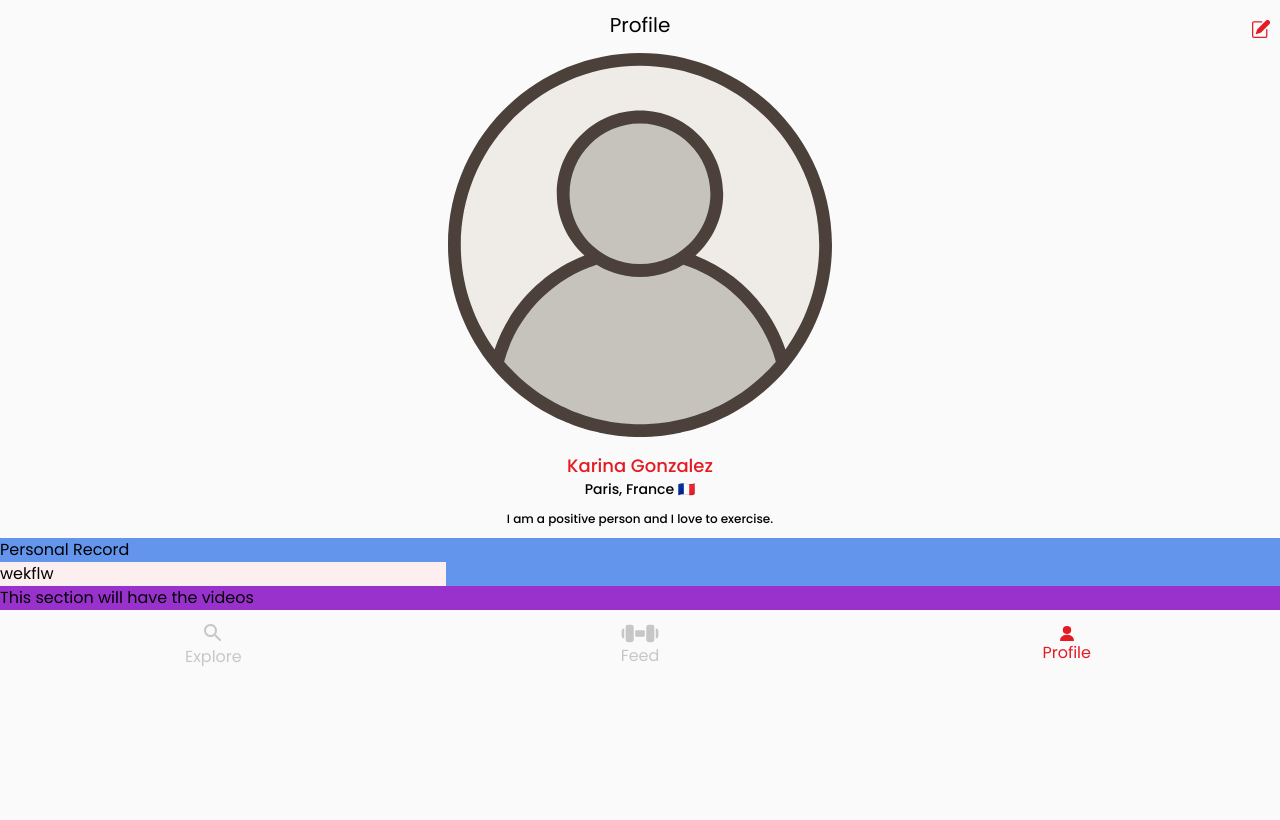
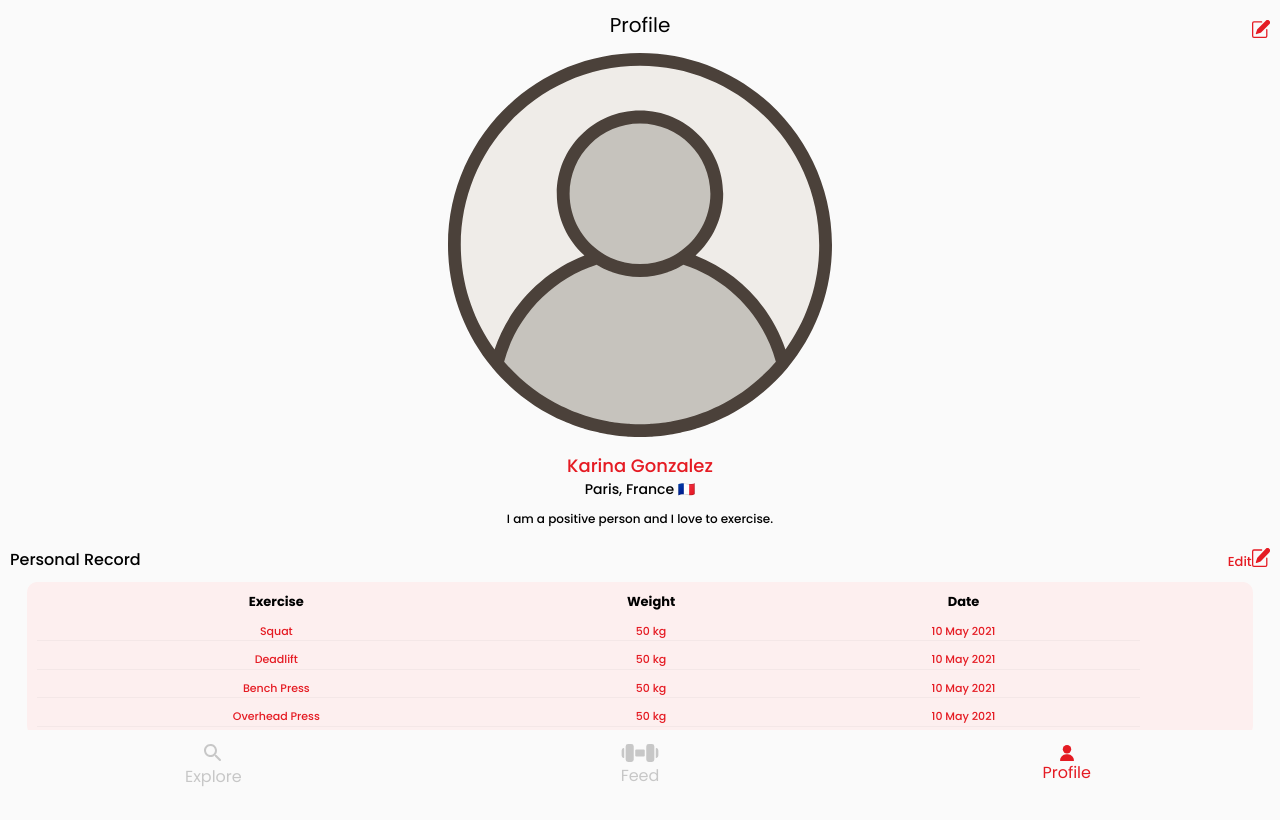
Before and after one commit to LauraKapitza/olympi, a React (Create React App) app in the folder olympi-client/: page /userprofile in a window 1280 px wide. Shown: the top 820 px of the page. Built offline with nearby package versions, Linux system fonts and the light colour scheme; no server answers.

Commit message:
part 2 of user profile css

```diff
--- a/olympi-client/src/components/Profile/BottomNavBar/BottomNavBar.css
+++ b/olympi-client/src/components/Profile/BottomNavBar/BottomNavBar.css
@@ -3,6 +3,7 @@
   height: 70px;
   background-color: #fafafa;
   bottom: 0px;
+  position: sticky;
 }
 
 
--- a/olympi-client/src/components/Profile/PersonalRecord/PersonalRecord.css
+++ b/olympi-client/src/components/Profile/PersonalRecord/PersonalRecord.css
@@ -1,8 +1,52 @@
 .PersonalRecordContainer{
-  background-color: cornflowerblue;
 }
 
 .RecordTableContainer{
   background-color: #FDEFEF;
-  width: 446.04px;
+  margin-right: 27px;
+  margin-left: 27px;
+  border-radius: 10px;
+  margin-bottom: 10px;
+
 }
+
+
+.PRtitle{
+  display: flex;
+  justify-content: space-between;
+  font-size: 16px;
+  font-weight: 500;
+  margin-bottom: 10px;
+  margin-top: 10px;
+  margin-left: 10px;
+  margin-right: 10px;
+}
+
+.EditPr {
+  color: #E51B23;
+  font-size: 13px;
+}
+
+.RecordTableContainer thead {
+  font-size: 13px;
+  font-weight: 500;
+
+
+}
+
+.RecordTableContainer td {
+  color: #E51B23;
+  font-size: 11px;
+  text-align: center;
+  margin-right: 40px;
+  border-bottom: 1px solid #70707010;
+
+}
+
+table {
+  border-spacing: 0rem .6rem ;
+
+  width: 90%;
+  font-weight: 500;
+  margin-left: 10px;
+}
--- a/olympi-client/src/components/Profile/PersonalRecord/PersonalRecord.js
+++ b/olympi-client/src/components/Profile/PersonalRecord/PersonalRecord.js
@@ -5,14 +5,61 @@ function PersonalRecord() {
   return (
     <div className="PersonalRecordContainer">
 
-      Personal Record
+      <div className="PRtitle">Personal Record
+
+      <div className="EditPr">Edit<img src="/assets/icons/editbutton.svg"></img>
+
+      </div></div>
 
       <div className="RecordTableContainer">
-        wekflw
+               <table>
+                <thead>
+                <tr>
+                    <th>Exercise</th>
+                    <th>Weight</th>
+                    <th>Date</th>
+                </tr>
+                </thead>
+                <tbody>
+                    <tr>
+                        <td> Squat</td>
+                        <td> 50 kg</td>
+                        <td> 10 May 2021</td>
+
+                    </tr>
+
+                    <tr>
+                        <td> Deadlift </td>
+                        <td> 50 kg</td>
+                        <td> 10 May 2021</td>
+
+                    </tr>
+
+
+
+                    <tr>
+                        <td> Bench Press </td>
+                        <td> 50 kg</td>
+                        <td> 10 May 2021</td>
+                        </tr>
+
+
+                    <tr>
+                        <td> Overhead Press </td>
+                        <td> 50 kg</td>
+                        <td> 10 May 2021</td>
+
+                    </tr>
+                </tbody>
+            </table>
+        </div>
+
+
+
       </div>
 
 
-    </div>
+
   )
 }
 
```
